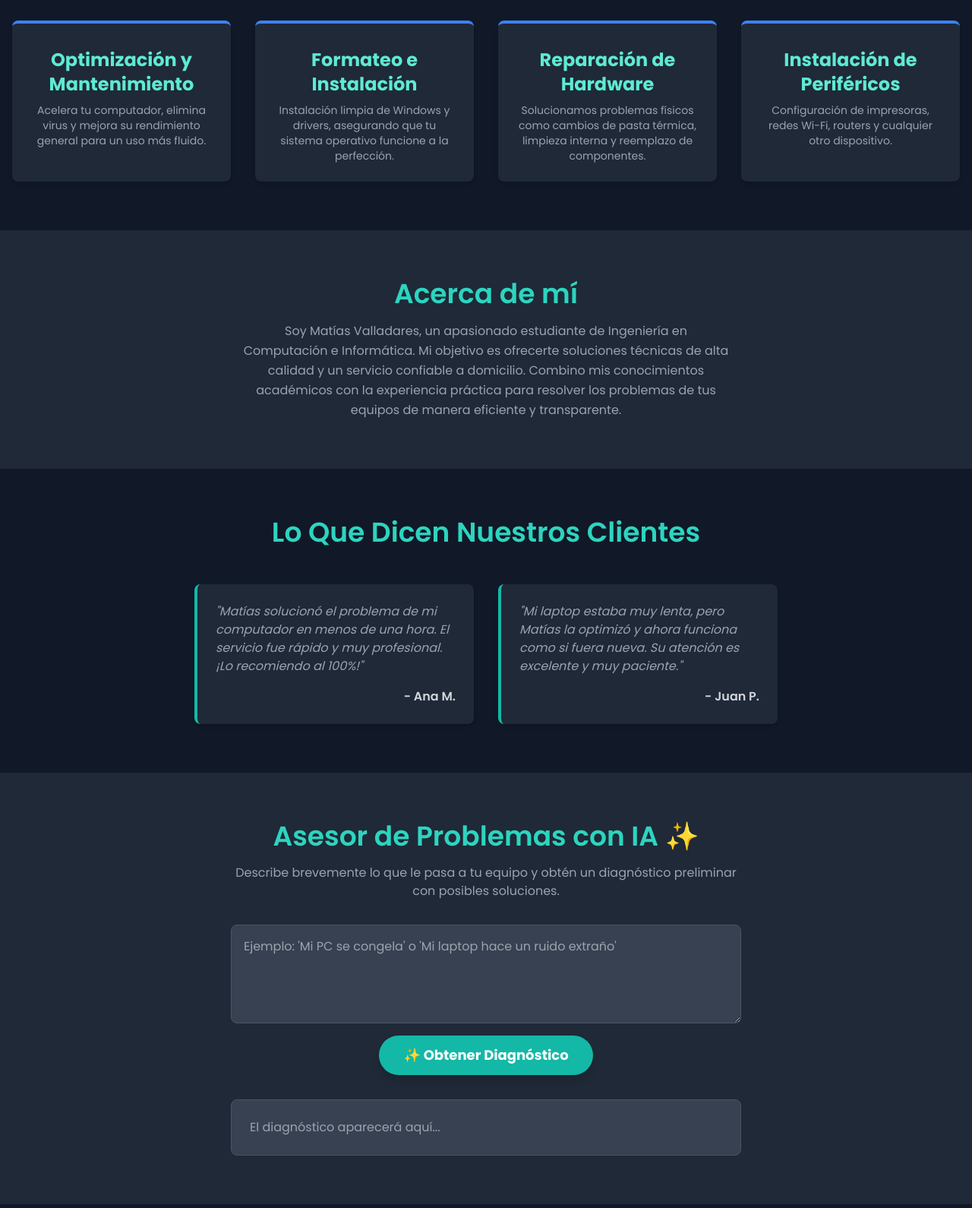
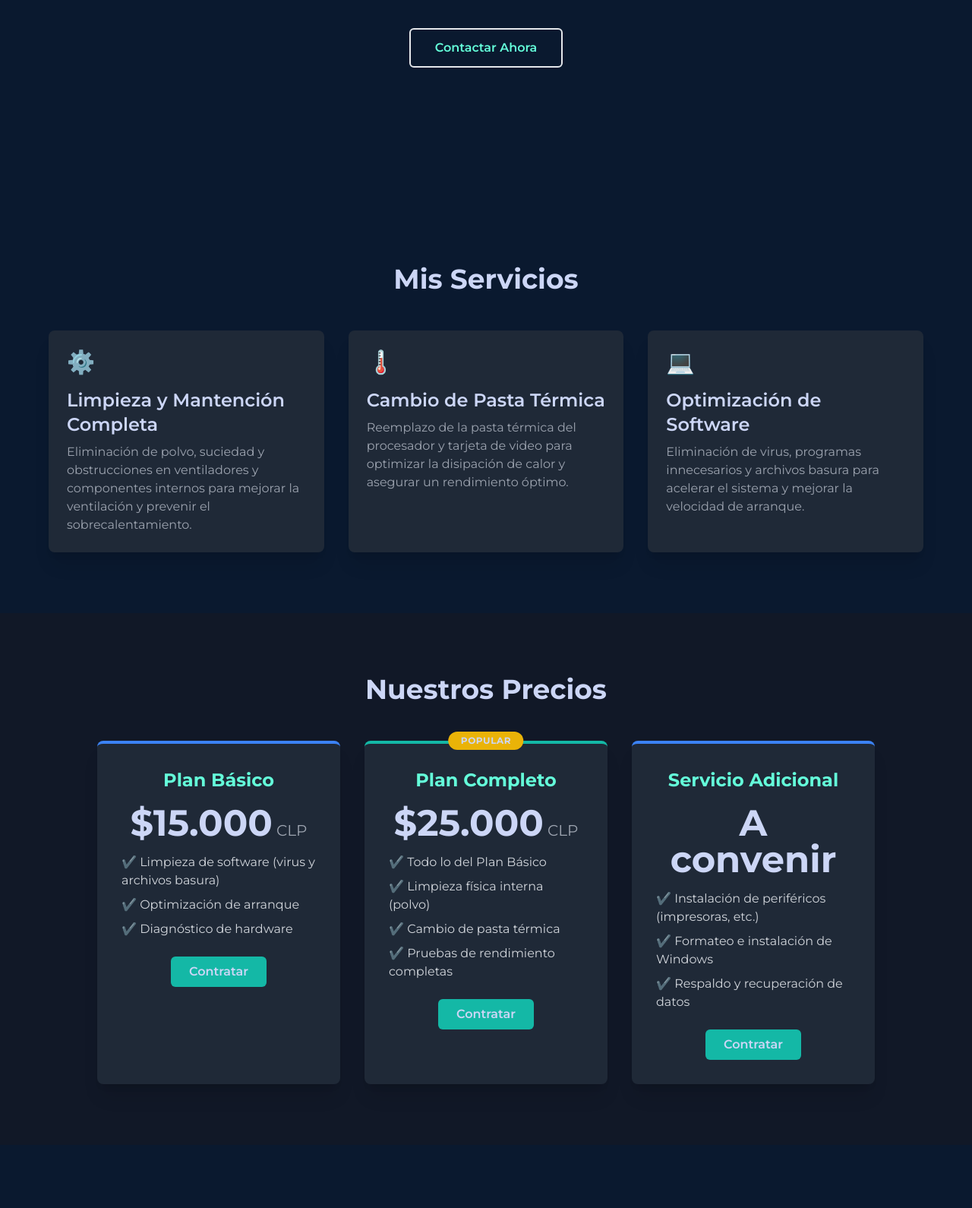
Before and after one commit to yens1x/pagina-tecnica, a plain HTML site: page index.html in a window 1280 px wide. Shown: the part 533-2123 px from the top of the page at 76% size. Drawn offline with nearby package versions, Linux system fonts and the light colour scheme.

Commit message:
Update index.html

```diff
--- a/index.html
+++ b/index.html
@@ -1,229 +1,162 @@
 <!DOCTYPE html>
-<html lang="es">
+<html lang="es" class="scroll-smooth">
 <head>
     <meta charset="UTF-8">
     <meta name="viewport" content="width=device-width, initial-scale=1.0">
-    <title>Matías Valladares | Soporte Técnico a Domicilio</title>
+    <title>Matías Valladares | Soporte Técnico y Mantención de PC a Domicilio</title>
     <script src="https://cdn.tailwindcss.com"></script>
     <link rel="preconnect" href="https://fonts.googleapis.com">
     <link rel="preconnect" href="https://fonts.gstatic.com" crossorigin>
-    <link href="https://fonts.googleapis.com/css2?family=Poppins:wght@400;500;600;700&display=swap" rel="stylesheet">
+    <link href="https://fonts.googleapis.com/css2?family=Montserrat:wght@400;500;600;700&display=swap" rel="stylesheet">
     <style>
         body {
-            font-family: 'Poppins', sans-serif;
+            font-family: 'Montserrat', sans-serif;
+            color: #CCD6F6;
         }
-        .btn-primary {
-            transition: background-color 0.3s, transform 0.3s;
+        .bg-navy {
+            background-color: #0A192F;
         }
-        .btn-primary:hover {
+        .text-accent {
+            color: #64FFDA;
+        }
+        .btn {
+            transition: all 0.3s ease;
+        }
+        .btn:hover {
             transform: translateY(-2px);
-            box-shadow: 0 4px 6px -1px rgba(0, 0, 0, 0.1), 0 2px 4px -1px rgba(0, 0, 0, 0.06);
         }
-        .card {
-            transition: transform 0.3s ease-in-out;
-        }
-        .card:hover {
-            transform: translateY(-5px);
+        .section-heading {
+            color: #CCD6F6;
         }
     </style>
 </head>
-<body class="bg-gray-900 text-gray-200">
+<body class="bg-navy">
 
-    <!-- Hero Section -->
-    <header class="bg-gray-800 text-white py-24 text-center">
-        <div class="container mx-auto px-4">
-            <h1 class="text-4xl md:text-6xl font-bold tracking-tight">
-                Soporte Técnico a Domicilio
-            </h1>
-            <p class="mt-4 text-lg md:text-xl font-light max-w-2xl mx-auto">
-                Confía en un servicio profesional y conveniente para todos tus problemas de computación.
+    <header id="inicio" class="min-h-screen flex items-center justify-center text-center px-4">
+        <div class="max-w-4xl mx-auto">
+            <p class="text-sm md:text-md text-accent font-semibold mb-4">¡Hola, mi nombre es</p>
+            <h1 class="text-4xl md:text-6xl font-bold section-heading">Matías Valladares.</h1>
+            <h2 class="text-3xl md:text-5xl font-bold text-gray-400 mt-2">Soluciones rápidas y confiables para tu PC.</h2>
+            <p class="mt-8 text-lg md:text-xl max-w-2xl mx-auto text-gray-400">
+                Ofrezco servicio técnico especializado a domicilio para computadoras de escritorio y laptops. Desde optimización de software hasta limpieza profunda, tu equipo estará en las mejores manos.
             </p>
-            <div class="mt-8">
-                <a href="#contacto" class="btn-primary inline-block bg-teal-500 text-white font-bold py-3 px-8 rounded-full text-lg shadow-lg hover:bg-teal-600">
-                    Contacta a Matías
-                </a>
-            </div>
+            <a href="#contacto" class="btn mt-12 inline-block px-8 py-3 rounded-md text-sm md:text-base font-semibold border-2 border-accent text-accent hover:bg-teal-500 hover:text-navy">
+                Contactar Ahora
+            </a>
         </div>
     </header>
 
-    <!-- Services Section -->
-    <section id="servicios" class="py-16 bg-gray-900">
-        <div class="container mx-auto px-4">
-            <h2 class="text-3xl md:text-4xl font-semibold text-center mb-12 text-teal-400">
-                Nuestros Servicios
-            </h2>
-            <div class="grid grid-cols-1 md:grid-cols-2 lg:grid-cols-4 gap-8">
-                <div class="card bg-gray-800 rounded-lg p-6 text-center shadow-md border-t-4 border-blue-500">
-                    <h3 class="text-2xl font-bold text-teal-300 mt-2 mb-2">
-                        Optimización y Mantenimiento
-                    </h3>
-                    <p class="text-gray-400 text-sm">
-                        Acelera tu computador, elimina virus y mejora su rendimiento general para un uso más fluido.
+    <section id="servicios" class="py-20 px-4">
+        <div class="container mx-auto">
+            <h2 class="text-3xl md:text-4xl font-bold text-center mb-12 section-heading">Mis Servicios</h2>
+            <div class="grid grid-cols-1 md:grid-cols-2 lg:grid-cols-3 gap-8 max-w-6xl mx-auto">
+                <div class="p-6 bg-gray-800 rounded-lg shadow-xl btn">
+                    <div class="text-accent text-3xl mb-4">⚙️</div>
+                    <h3 class="text-xl md:text-2xl font-semibold mb-2 section-heading">Limpieza y Mantención Completa</h3>
+                    <p class="text-gray-400 text-sm md:text-base">
+                        Eliminación de polvo, suciedad y obstrucciones en ventiladores y componentes internos para mejorar la ventilación y prevenir el sobrecalentamiento.
                     </p>
                 </div>
-                <div class="card bg-gray-800 rounded-lg p-6 text-center shadow-md border-t-4 border-blue-500">
-                    <h3 class="text-2xl font-bold text-teal-300 mt-2 mb-2">
-                        Formateo e Instalación
-                    </h3>
-                    <p class="text-gray-400 text-sm">
-                        Instalación limpia de Windows y drivers, asegurando que tu sistema operativo funcione a la perfección.
+                <div class="p-6 bg-gray-800 rounded-lg shadow-xl btn">
+                    <div class="text-accent text-3xl mb-4">🌡️</div>
+                    <h3 class="text-xl md:text-2xl font-semibold mb-2 section-heading">Cambio de Pasta Térmica</h3>
+                    <p class="text-gray-400 text-sm md:text-base">
+                        Reemplazo de la pasta térmica del procesador y tarjeta de video para optimizar la disipación de calor y asegurar un rendimiento óptimo.
                     </p>
                 </div>
-                <div class="card bg-gray-800 rounded-lg p-6 text-center shadow-md border-t-4 border-blue-500">
-                    <h3 class="text-2xl font-bold text-teal-300 mt-2 mb-2">
-                        Reparación de Hardware
-                    </h3>
-                    <p class="text-gray-400 text-sm">
-                        Solucionamos problemas físicos como cambios de pasta térmica, limpieza interna y reemplazo de componentes.
-                    </p>
-                </div>
-                <div class="card bg-gray-800 rounded-lg p-6 text-center shadow-md border-t-4 border-blue-500">
-                    <h3 class="text-2xl font-bold text-teal-300 mt-2 mb-2">
-                        Instalación de Periféricos
-                    </h3>
-                    <p class="text-gray-400 text-sm">
-                        Configuración de impresoras, redes Wi-Fi, routers y cualquier otro dispositivo.
+                <div class="p-6 bg-gray-800 rounded-lg shadow-xl btn">
+                    <div class="text-accent text-3xl mb-4">💻</div>
+                    <h3 class="text-xl md:text-2xl font-semibold mb-2 section-heading">Optimización de Software</h3>
+                    <p class="text-gray-400 text-sm md:text-base">
+                        Eliminación de virus, programas innecesarios y archivos basura para acelerar el sistema y mejorar la velocidad de arranque.
                     </p>
                 </div>
             </div>
         </div>
     </section>
 
-    <!-- About Me Section -->
-    <section id="sobre-mi" class="py-16 bg-gray-800">
-        <div class="container mx-auto px-4 text-center max-w-2xl">
-            <h2 class="text-3xl md:text-4xl font-semibold text-teal-400 mb-4">
-                Acerca de mí
-            </h2>
-            <p class="text-gray-400 leading-relaxed">
-                Soy Matías Valladares, un apasionado estudiante de Ingeniería en Computación e Informática. Mi objetivo es ofrecerte soluciones técnicas de alta calidad y un servicio confiable a domicilio. Combino mis conocimientos académicos con la experiencia práctica para resolver los problemas de tus equipos de manera eficiente y transparente.
-            </p>
-        </div>
-    </section>
-
-    <!-- Testimonials Section -->
-    <section id="testimonios" class="py-16 bg-gray-900">
-        <div class="container mx-auto px-4">
-            <h2 class="text-3xl md:text-4xl font-semibold text-center mb-12 text-teal-400">
-                Lo Que Dicen Nuestros Clientes
-            </h2>
-            <div class="grid grid-cols-1 md:grid-cols-2 gap-8 max-w-3xl mx-auto">
-                <div class="card bg-gray-800 rounded-lg p-6 shadow-md border-l-4 border-teal-500">
-                    <p class="text-gray-400 italic">"Matías solucionó el problema de mi computador en menos de una hora. El servicio fue rápido y muy profesional. ¡Lo recomiendo al 100%!"</p>
-                    <p class="font-semibold text-right mt-4 text-gray-300">- Ana M.</p>
+    <section id="precios" class="py-20 px-4 bg-gray-900">
+        <div class="container mx-auto">
+            <h2 class="text-3xl md:text-4xl font-bold text-center mb-12 section-heading">Nuestros Precios</h2>
+            <div class="grid grid-cols-1 md:grid-cols-2 lg:grid-cols-3 gap-8 max-w-5xl mx-auto">
+                <div class="p-8 bg-gray-800 rounded-lg shadow-xl text-center border-t-4 border-blue-500 btn">
+                    <h3 class="text-2xl font-bold mb-4 text-accent">Plan Básico</h3>
+                    <p class="text-4xl md:text-5xl font-bold mb-4 section-heading">$15.000<span class="text-xl font-normal text-gray-400"> CLP</span></p>
+                    <ul class="text-left space-y-2 text-gray-300 mb-6">
+                        <li>✔️ Limpieza de software (virus y archivos basura)</li>
+                        <li>✔️ Optimización de arranque</li>
+                        <li>✔️ Diagnóstico de hardware</li>
+                    </ul>
+                    <a href="#contacto" class="btn inline-block px-6 py-2 rounded-md font-semibold bg-teal-500 text-navy hover:bg-teal-600">
+                        Contratar
+                    </a>
                 </div>
-                <div class="card bg-gray-800 rounded-lg p-6 shadow-md border-l-4 border-teal-500">
-                    <p class="text-gray-400 italic">"Mi laptop estaba muy lenta, pero Matías la optimizó y ahora funciona como si fuera nueva. Su atención es excelente y muy paciente."</p>
-                    <p class="font-semibold text-right mt-4 text-gray-300">- Juan P.</p>
+                <div class="p-8 bg-gray-800 rounded-lg shadow-xl text-center border-t-4 border-teal-500 btn relative">
+                    <div class="absolute -top-4 right-1/2 translate-x-1/2 bg-yellow-500 text-navy text-xs font-bold px-4 py-1 rounded-full uppercase tracking-wider">Popular</div>
+                    <h3 class="text-2xl font-bold mb-4 text-accent">Plan Completo</h3>
+                    <p class="text-4xl md:text-5xl font-bold mb-4 section-heading">$25.000<span class="text-xl font-normal text-gray-400"> CLP</span></p>
+                    <ul class="text-left space-y-2 text-gray-300 mb-6">
+                        <li>✔️ Todo lo del Plan Básico</li>
+                        <li>✔️ Limpieza física interna (polvo)</li>
+                        <li>✔️ Cambio de pasta térmica</li>
+                        <li>✔️ Pruebas de rendimiento completas</li>
+                    </ul>
+                    <a href="#contacto" class="btn inline-block px-6 py-2 rounded-md font-semibold bg-teal-500 text-navy hover:bg-teal-600">
+                        Contratar
+                    </a>
+                </div>
+                <div class="p-8 bg-gray-800 rounded-lg shadow-xl text-center border-t-4 border-blue-500 btn">
+                    <h3 class="text-2xl font-bold mb-4 text-accent">Servicio Adicional</h3>
+                    <p class="text-4xl md:text-5xl font-bold mb-4 section-heading">A convenir</p>
+                    <ul class="text-left space-y-2 text-gray-300 mb-6">
+                        <li>✔️ Instalación de periféricos (impresoras, etc.)</li>
+                        <li>✔️ Formateo e instalación de Windows</li>
+                        <li>✔️ Respaldo y recuperación de datos</li>
+                    </ul>
+                    <a href="#contacto" class="btn inline-block px-6 py-2 rounded-md font-semibold bg-teal-500 text-navy hover:bg-teal-600">
+                        Contratar
+                    </a>
                 </div>
             </div>
         </div>
     </section>
 
-    <!-- AI Problem Solver Section -->
-    <section id="asesor-ia" class="py-16 bg-gray-800">
-        <div class="container mx-auto px-4">
-            <h2 class="text-3xl md:text-4xl font-semibold text-center mb-4 text-teal-400">
-                Asesor de Problemas con IA ✨
-            </h2>
-            <p class="text-center text-gray-400 mb-8 max-w-2xl mx-auto">
-                Describe brevemente lo que le pasa a tu equipo y obtén un diagnóstico preliminar con posibles soluciones.
-            </p>
-            <div class="max-w-2xl mx-auto">
-                <div class="flex flex-col items-center">
-                    <textarea id="problemDescription" class="w-full p-4 rounded-lg border border-gray-600 focus:outline-none focus:ring-2 focus:ring-teal-500 transition-all bg-gray-700 text-gray-200" rows="4" placeholder="Ejemplo: 'Mi PC se congela' o 'Mi laptop hace un ruido extraño'"></textarea>
-                    <button id="diagnoseButton" class="btn-primary mt-4 inline-block bg-teal-500 text-white font-bold py-3 px-8 rounded-full text-lg shadow-lg hover:bg-teal-600">
-                        ✨ Obtener Diagnóstico
-                    </button>
-                    <div id="loadingIndicator" class="mt-4 hidden animate-pulse font-semibold text-teal-400">Analizando...</div>
+    <section id="testimonios" class="py-20 px-4">
+        <div class="container mx-auto max-w-4xl">
+            <h2 class="text-3xl md:text-4xl font-bold text-center mb-12 section-heading">Lo Que Dicen Mis Clientes</h2>
+            <div class="grid grid-cols-1 md:grid-cols-2 gap-8 mb-12">
+                <div class="p-6 bg-gray-800 rounded-lg shadow-xl border-l-4 border-teal-500">
+                    <p class="text-gray-400 italic">"El servicio de Matías fue rápido y eficaz. Mi PC estaba muy lenta y ahora funciona increíblemente bien. ¡Un profesional de verdad!"</p>
+                    <p class="font-semibold text-right mt-4 text-gray-300">- José A.</p>
                 </div>
-                <div id="responseContainer" class="mt-8 p-6 bg-gray-700 rounded-lg border border-gray-600 shadow-sm">
-                    <p class="text-gray-400">El diagnóstico aparecerá aquí...</p>
+                <div class="p-6 bg-gray-800 rounded-lg shadow-xl border-l-4 border-teal-500">
+                    <p class="text-gray-400 italic">"Solicité un cambio de pasta térmica y la temperatura de mi laptop bajó muchísimo. Matías me explicó todo el proceso. Muy confiable."</p>
+                    <p class="font-semibold text-right mt-4 text-gray-300">- Sofía G.</p>
                 </div>
             </div>
         </div>
     </section>
 
-    <!-- Contact Section -->
-    <section id="contacto" class="py-16 bg-gray-900 text-white">
-        <div class="container mx-auto px-4 text-center">
-            <h2 class="text-3xl md:text-4xl font-semibold mb-4 text-teal-400">
-                ¡Contacta a Matías Hoy!
-            </h2>
-            <p class="text-lg mb-8 max-w-xl mx-auto font-light text-gray-300">
+    <section id="contacto" class="py-20 px-4 bg-gray-900">
+        <div class="container mx-auto text-center max-w-2xl">
+            <h2 class="text-3xl md:text-4xl font-bold mb-4 section-heading">¡Contacta a Matías Hoy!</h2>
+            <p class="text-lg md:text-xl text-gray-400 mb-8">
                 Para cualquier consulta o para agendar una visita, no dudes en contactarme.
             </p>
-            <div class="flex flex-col md:flex-row justify-center items-center gap-6">
-                <a href="tel:+56937636849" class="btn-primary bg-teal-500 text-white font-bold py-3 px-8 rounded-full text-lg shadow-lg hover:bg-teal-600">
+            <div class="flex flex-col sm:flex-row justify-center items-center gap-6">
+                <a href="https://wa.me/56937636849" target="_blank" class="btn inline-block px-8 py-3 rounded-md text-sm md:text-base font-semibold bg-green-500 text-white hover:bg-green-600">
+                    WhatsApp
+                </a>
+                <a href="tel:+56937636849" class="btn inline-block px-8 py-3 rounded-md text-sm md:text-base font-semibold bg-blue-500 text-white hover:bg-blue-600">
                     Llamar: +569 37636849
-                </a>
-                <a href="https://wa.me/56937636849" target="_blank" class="btn-primary bg-green-500 text-white font-bold py-3 px-8 rounded-full text-lg shadow-lg hover:bg-green-600">
-                    WhatsApp
                 </a>
             </div>
         </div>
     </section>
 
-    <!-- Footer -->
-    <footer class="bg-gray-800 text-gray-500 py-6 text-center text-sm">
-        <div class="container mx-auto px-4">
-            &copy; 2024 Matías Valladares. Todos los derechos reservados.
-        </div>
+    <footer class="py-6 text-center text-sm text-gray-500">
+        &copy; 2024 Matías Valladares. Todos los derechos reservados.
     </footer>
 
-    <script>
-        document.getElementById('diagnoseButton').addEventListener('click', async () => {
-            const userProblem = document.getElementById('problemDescription').value;
-            const responseContainer = document.getElementById('responseContainer');
-            const loadingIndicator = document.getElementById('loadingIndicator');
-
-            if (userProblem.trim() === '') {
-                responseContainer.innerHTML = '<p class="text-red-500">Por favor, describe tu problema.</p>';
-                return;
-            }
-
-            loadingIndicator.classList.remove('hidden');
-            responseContainer.innerHTML = '';
-
-            try {
-                const systemPrompt = "Eres un analista de soporte técnico experto. Proporciona un diagnóstico preliminar del problema de hardware o software del usuario. Sugiere de forma concisa y amigable posibles causas y los servicios que Matías podría ofrecer para solucionarlo (puedes referirte a sus servicios como: Optimización y Mantenimiento, Formateo e Instalación, Reparación de Hardware, Instalación de Periféricos). Limita tu respuesta a un máximo de 100 palabras.";
-                const userQuery = `Problema del computador: ${userProblem}`;
-                const apiKey = "";
-                const apiUrl = `https://generativelanguage.googleapis.com/v1beta/models/gemini-2.5-flash-preview-05-20:generateContent?key=${apiKey}`;
-
-                const payload = {
-                    contents: [{ parts: [{ text: userQuery }] }],
-                    tools: [{ "google_search": {} }],
-                    systemInstruction: {
-                        parts: [{ text: systemPrompt }]
-                    },
-                };
-
-                const response = await fetch(apiUrl, {
-                    method: 'POST',
-                    headers: { 'Content-Type': 'application/json' },
-                    body: JSON.stringify(payload)
-                });
-
-                const result = await response.json();
-                const candidate = result.candidates?.[0];
-
-                if (candidate && candidate.content?.parts?.[0]?.text) {
-                    const text = candidate.content.parts[0].text;
-                    const formattedText = text.replace(/\n/g, '<br>');
-
-                    responseContainer.innerHTML = `<p class="text-gray-300">${formattedText}</p>`;
-                } else {
-                    responseContainer.innerHTML = `<p class="text-red-500">Lo siento, no pude obtener un diagnóstico en este momento. Intenta de nuevo más tarde o contáctame directamente.</p>`;
-                }
-
-            } catch (error) {
-                console.error('Error al llamar a la API:', error);
-                responseContainer.innerHTML = `<p class="text-red-500">Ocurrió un error inesperado. Por favor, revisa tu conexión a internet o intenta de nuevo.</p>`;
-            } finally {
-                loadingIndicator.classList.add('hidden');
-            }
-        });
-    </script>
 </body>
 </html>
```
